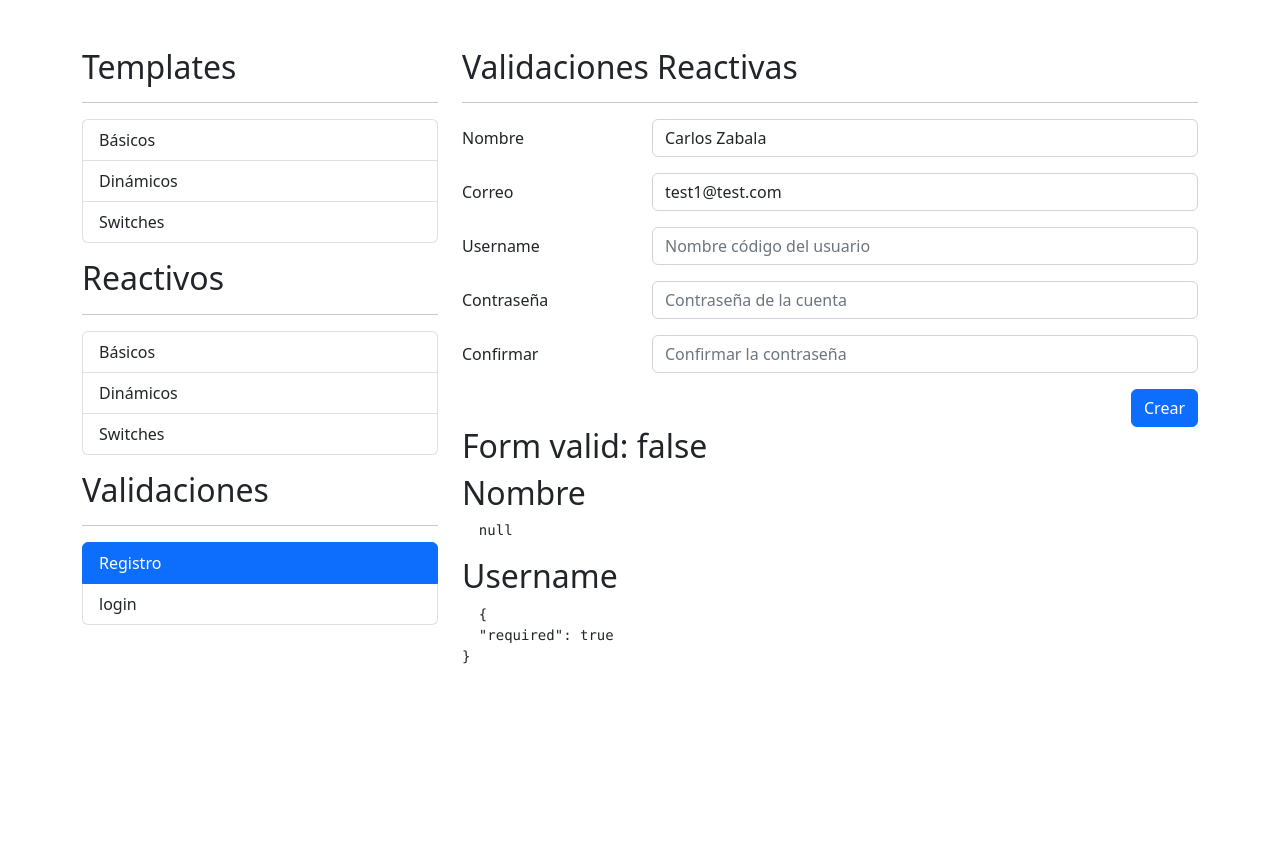
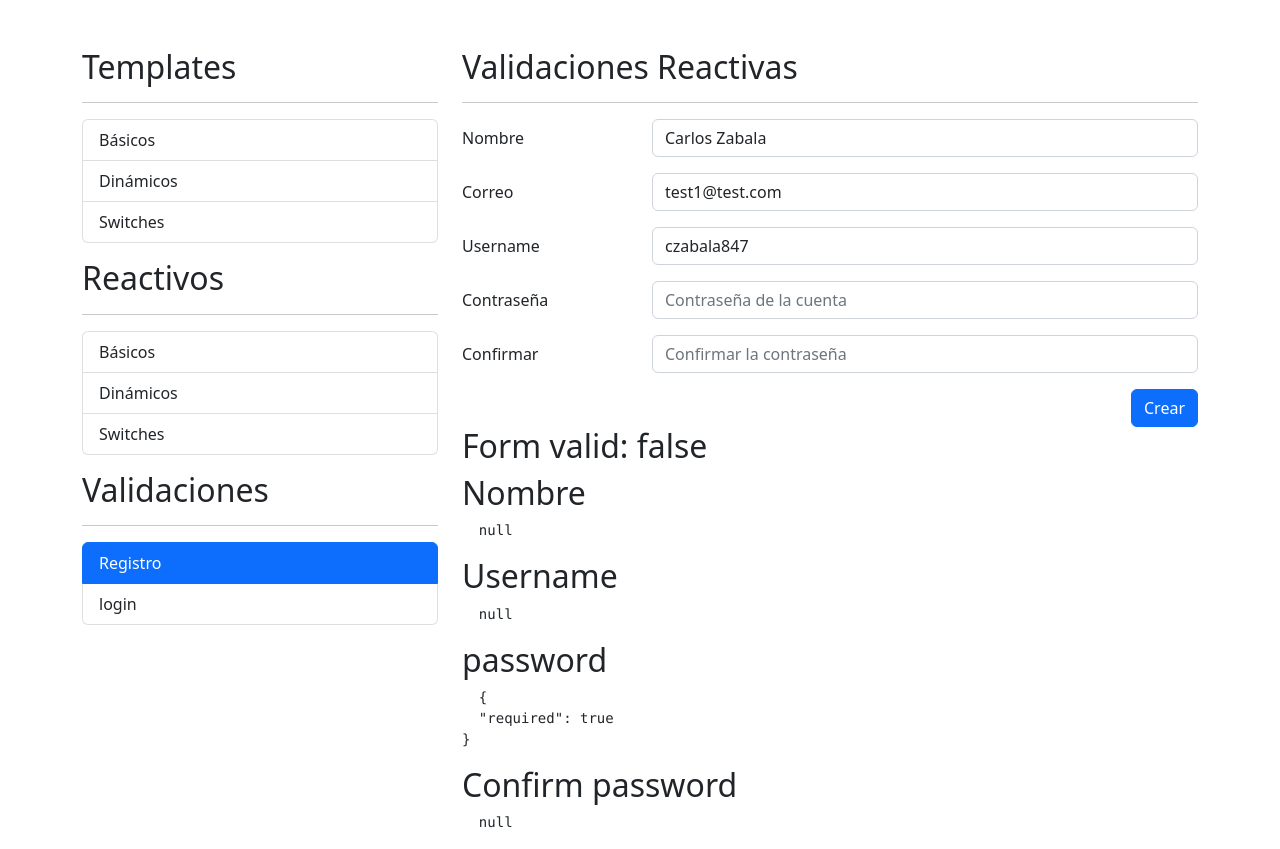
Before and after one commit to czabala847/FormApp, an Angular app: page /auth/login in a window 1280 px wide. Both pictures are taken after a click on the item "Registro". Before the commit the page ends 800 px from the top, so only its background shows below. Built offline with nearby package versions, Linux system fonts and the light colour scheme.

Commit message:
Validaciones grupales

```diff
--- a/src/app/auth/pages/register/register.component.html
+++ b/src/app/auth/pages/register/register.component.html
@@ -62,7 +62,11 @@
             type="password"
             class="form-control"
             placeholder="Contraseña de la cuenta"
+            formControlName="password"
           />
+          <span class="form-text text-danger" *ngIf="validField('password')">
+            La contraseña debe contener al menos 8 letras
+          </span>
         </div>
       </div>
 
@@ -74,7 +78,16 @@
             type="password"
             class="form-control"
             placeholder="Confirmar la contraseña"
+            formControlName="confirmPassword"
           />
+          <span
+            class="form-text text-danger"
+            *ngIf="validField('confirmPassword')"
+          >
+            <!-- registerForm.hasError('match_password') &&
+          registerForm.get('confirmPassword')?.touched -->
+            Las contraseñas deben de ser iguales
+          </span>
         </div>
       </div>
 
@@ -98,3 +111,13 @@
 <pre>
   {{ registerForm.controls["username"].errors | json }}
 </pre>
+
+<h2>password</h2>
+<pre>
+  {{ registerForm.controls["password"].errors | json }}
+</pre>
+
+<h2>Confirm password</h2>
+<pre>
+  {{ registerForm.controls["confirmPassword"].errors | json }}
+</pre>
--- a/src/app/auth/pages/register/register.component.ts
+++ b/src/app/auth/pages/register/register.component.ts
@@ -18,7 +18,8 @@ export class RegisterComponent implements OnInit {
   registerForm: FormGroup;
 
   constructor(private formBuilder: FormBuilder, private vs: ValidatorService) {
-    this.registerForm = this.formBuilder.group({
+    this.registerForm = this.formBuilder.group(
+      {
         name: [
           '',
           [Validators.required, Validators.pattern(this.vs.fullnamePattern)],
@@ -28,13 +29,21 @@ export class RegisterComponent implements OnInit {
           [Validators.required, Validators.pattern(this.vs.emailPattern)],
         ],
         username: ['', [Validators.required, this.vs.noToBeStrider]],
-    });
+        password: ['', [Validators.required, Validators.minLength(8)]],
+        confirmPassword: ['', [Validators.required]],
+      },
+      {
+        validators: [this.vs.matchPassword('password', 'confirmPassword')],
+        // validators: [this.vs.matchPassword2],
+      }
+    );
   }
 
   ngOnInit(): void {
     this.registerForm.patchValue({
       name: 'Carlos Zabala',
       email: 'test1@test.com',
+      username: 'czabala847',
     });
   }
 
--- a/src/app/shared/validators/validator.service.ts
+++ b/src/app/shared/validators/validator.service.ts
@@ -1,5 +1,5 @@
 import { Injectable } from '@angular/core';
-import { FormControl, ValidationErrors } from '@angular/forms';
+import { AbstractControl, FormControl, ValidationErrors } from '@angular/forms';
 
 @Injectable({
   providedIn: 'root',
@@ -19,4 +19,32 @@ export class ValidatorService {
 
     return null; //esta bien
   }
+
+  matchPassword(field1: string, field2: string) {
+    return (control: AbstractControl): ValidationErrors | null => {
+      const password = control.get(field1)?.value;
+      const confPassword = control.get(field2)?.value;
+
+      console.log(password, confPassword);
+
+      if (password === confPassword) {
+        control.get(field2)?.setErrors(null);
+        return null; //No hay errores
+      }
+
+      control.get(field2)?.setErrors({ match_password: true });
+      return { match_password: true };
+    };
+  }
+
+  matchPassword2(control: AbstractControl) {
+    const password = control.get('password')?.value;
+    const confPassword = control.get('confirmPassword')?.value;
+
+    if (password === confPassword) {
+      return null; //No hay errores
+    }
+
+    return { match_password: true };
+  }
 }
```
Lines whose indentation alone changed are shown as unchanged.
